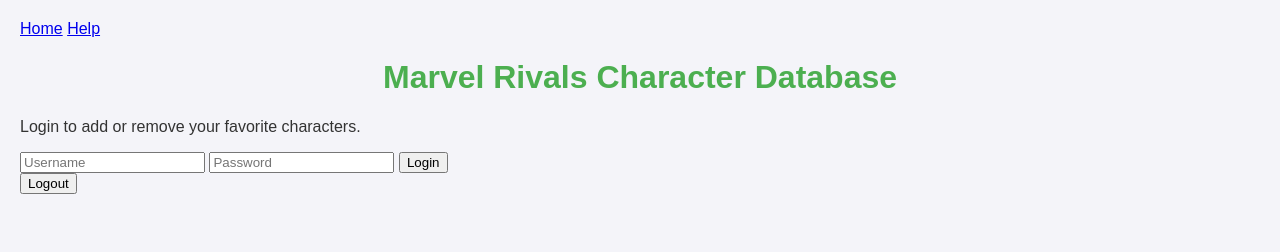
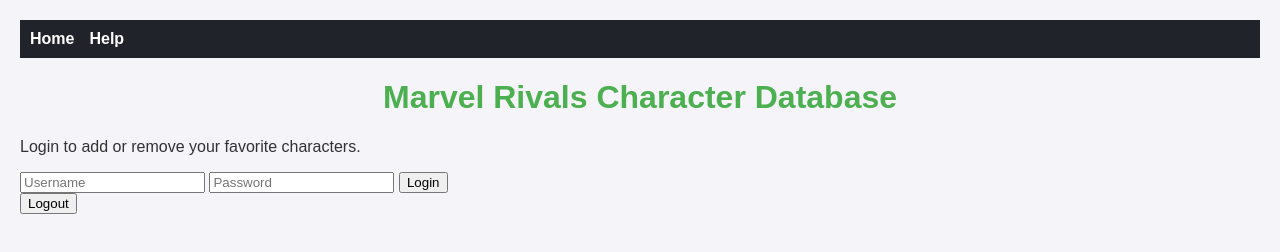
Before and after one commit to ehtoon/CS361, a plain HTML site: page index.html in a window 1280 px wide. Drawn offline with Linux system fonts and the light colour scheme; no server answers.

Commit message:
Update styles.css

```diff
--- a/styles.css
+++ b/styles.css
@@ -61,3 +61,23 @@ h1 {
     font-weight: bold;
     color: #2196f3;
 }
+
+.navbar {
+    background-color: #20232a;
+    padding: 10px;
+    display: flex;
+    align-items: center;
+    gap: 15px;
+  }
+
+  .navbar a {
+    color: white;
+    text-decoration: none;
+    font-weight: bold;
+  }
+
+  .navbar form input,
+  .navbar form button,
+  .navbar button {
+    margin-left: 10px;
+  }
```
